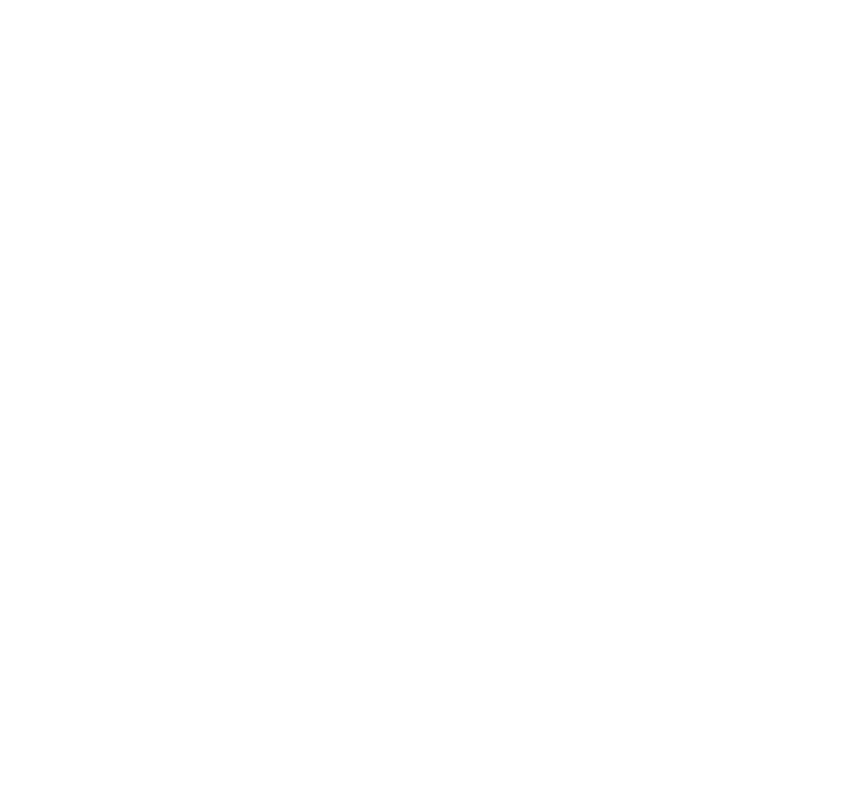
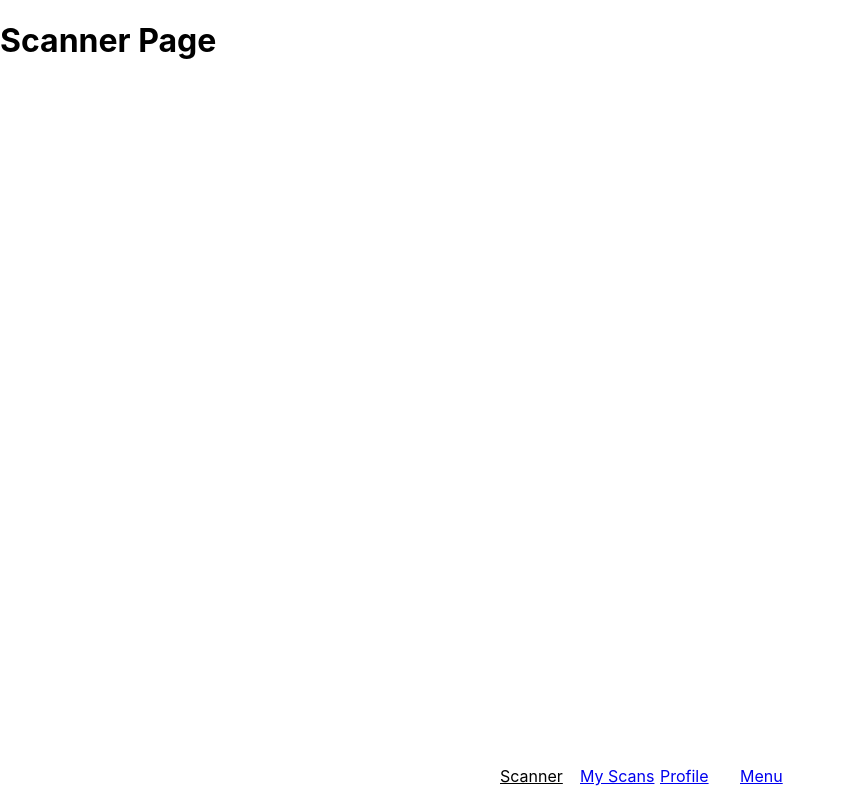
Before and after one commit to Eyal-donut/NutriScan-client, a React (Create React App) app: page / in a window 1280 px wide. Shown: the whole page, without its empty margins (0-845 px from the left). Built offline with nearby package versions, Linux system fonts and the light colour scheme.

Commit message:
router_and_pages

```diff
--- a/src/App.js
+++ b/src/App.js
@@ -1,5 +1,28 @@
+import RootPage from "./pages/RootPage";
+import ErrorPage from "./pages/ErrorPage/ErrorPage";
+import ScannerPage from "./pages/ScannerPage/ScannerPage"
+import MyScansPage from "./pages/MyScansPage/MyScansPage"
+import ProfilePage from "./pages/ProfilePage/ProfilePage"
+import MenuPage from "./pages/MenuPage/MenuPage";
+
+import { createBrowserRouter, RouterProvider } from "react-router-dom";
+
+
+const router = createBrowserRouter([
+  {
+    path: "/",
+    element: <RootPage />,
+    errorElement: <ErrorPage />,
+    children: [
+      { path: "", element: <ScannerPage /> },
+      { path: "my-scans", element: <MyScansPage /> },
+      { path: "profile", element: <ProfilePage /> },
+      { path: "menu", element: <MenuPage /> },
+    ],
+  },
+]);
+
 const App = () => {
-
-}
-
+  return <RouterProvider router={router} />;
+};
 export default App;
--- a/src/components/Navbar/Navbar.js
+++ b/src/components/Navbar/Navbar.js
@@ -8,7 +8,7 @@
         <ul className={classes.ul}>
           <li className={classes.li}>
             <NavLink
-              to="/scanner"
+              to="/"
               className={({ isActive }) =>
                 isActive ? classes.active : undefined
               }
--- a/src/components/Navbar/Navbar.module.css
+++ b/src/components/Navbar/Navbar.module.css
@@ -8,8 +8,6 @@
     background: var(--bgr-nav);
     position: absolute;
     bottom: 0;
-    left: 50vw;
-    transform: translate(50%);
 }
 
 .ul {
```
